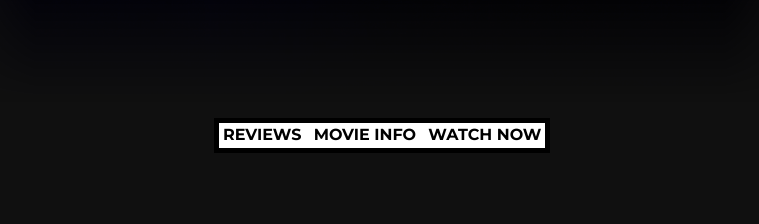
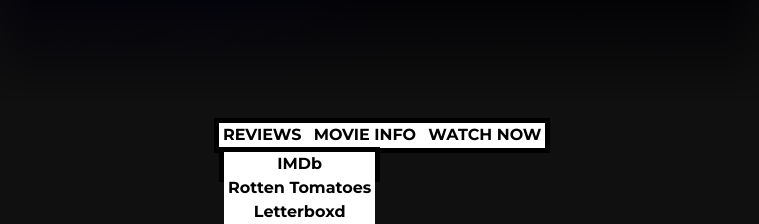
Before and after one commit to joshjunnola-cell/COMP1002-25f, a PHP site: page / in a window 1280 px wide, with the pointer over the restyled element. Shown: the part 1279-1503 px from the top of the page, without its empty margins (260-1019 px from the left). Run offline with PHP 8.4, Linux system fonts and the light colour scheme.

Commit message:
forgot nav function in css

```diff
--- a/assignment-2/styling.css
+++ b/assignment-2/styling.css
@@ -230,6 +230,7 @@ nav li a {
     display: block;
 }
 
+nav li:hover ul,
 nav li:focus-within ul {
     left: auto;
 }
```
